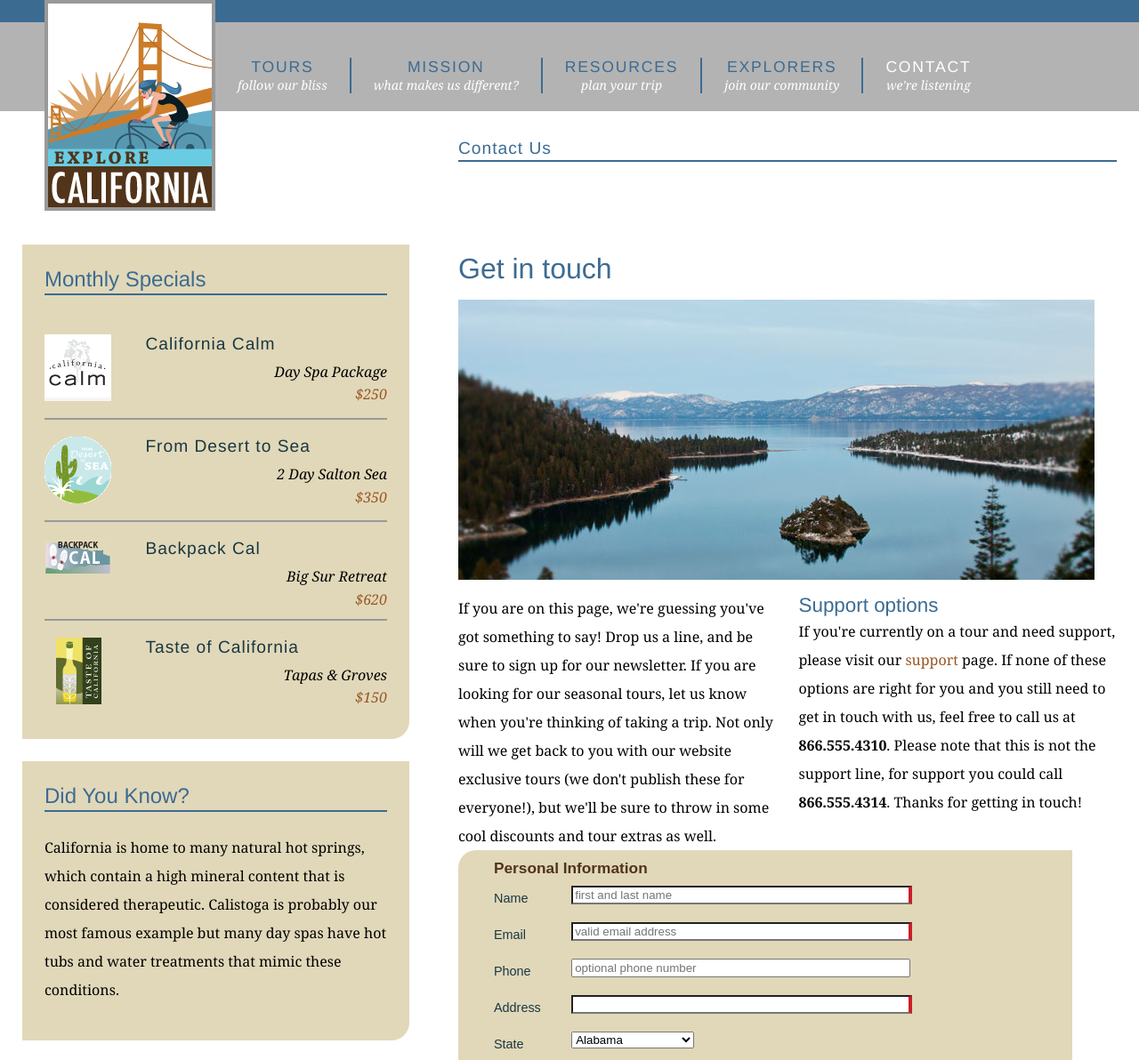
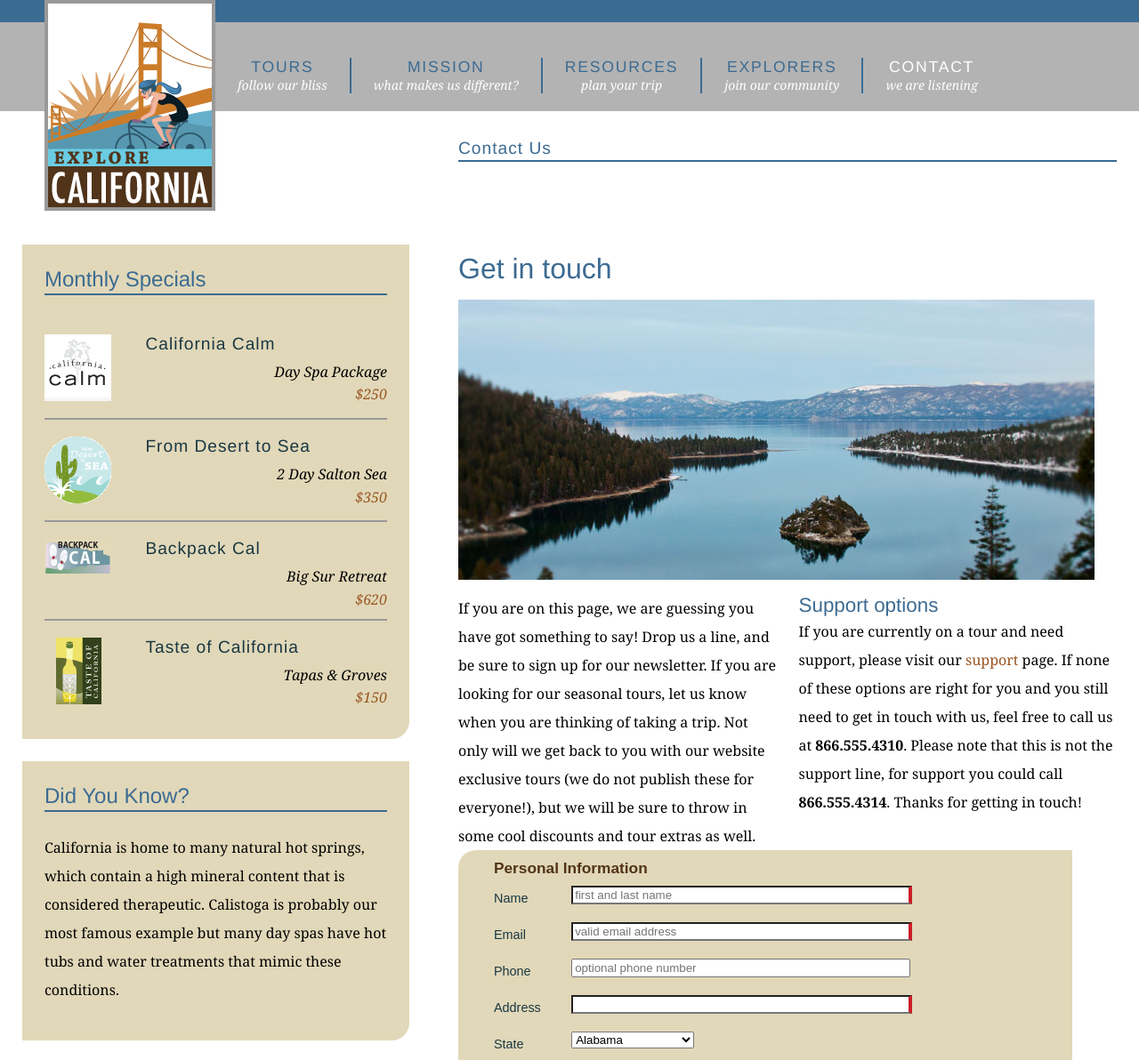
Before and after one commit to VladTop46/explore_california, a plain HTML site: page contact.html in a window 1280 px wide. Shown: the top 1192 px of the page at 89% size. Drawn offline with Linux system fonts and the light colour scheme.

Commit message:
Removed contractions from contact page text

```diff
--- a/contact.html
+++ b/contact.html
@@ -45,7 +45,7 @@
                 <li><a href="explorers/video.html" title="check out our podcast">Video podcast</a></li>
               </ul>
             </li>
-            <li><a href="contact.html" title="contact us" class="current">Contact <br /><span class="tagline">we're listening</span></a>
+            <li><a href="contact.html" title="contact us" class="current">Contact <br /><span class="tagline">we are listening</span></a>
               <ul>
                 <li><a href="support.html" title="need help?">Support</a></li>
               </ul>
@@ -68,10 +68,10 @@
           <h1>Get in touch</h1>
           <img src="assets/images/emerald_bay.jpg" alt="Beautiful Lake Tahoe" class="articleImage" />
           <div class="multiCol">
-            <p>If you are on this page, we're guessing you've got something to say! Drop us a line, and be sure to sign up for our newsletter. If you are looking for our seasonal tours,  let us know when you're thinking of taking a trip. Not only will we get back to you with our website exclusive tours (we don't publish these for everyone!), but we'll be sure to throw in some cool discounts and tour extras as well.</p>
+            <p>If you are on this page, we are guessing you have got something to say! Drop us a line, and be sure to sign up for our newsletter. If you are looking for our seasonal tours,  let us know when you are thinking of taking a trip. Not only will we get back to you with our website exclusive tours (we do not publish these for everyone!), but we will be sure to throw in some cool discounts and tour extras as well.</p>
 
             <h2>Support options</h2>
-            <p>If you're currently on a tour and need support, please visit our <a href="support.html">support</a> page. If none of these options are right for you and you still need to get in touch with us, feel free to call us at<span class="phone"> <strong>866.555.4310</strong>. Please note that this is not the support line, for support you could call </span><strong>866.555.4314</strong>. Thanks for getting in touch!</p>
+            <p>If you are currently on a tour and need support, please visit our <a href="support.html">support</a> page. If none of these options are right for you and you still need to get in touch with us, feel free to call us at<span class="phone"> <strong>866.555.4310</strong>. Please note that this is not the support line, for support you could call </span><strong>866.555.4314</strong>. Thanks for getting in touch!</p>
           </div>
 
           <form id="frmContact" name="frmContact" method="post" action="contact_process.html">
@@ -207,7 +207,7 @@
                 <label for="comments">Comments</label><br />
                 <textarea name="comments2" id="comments" cols="45" rows="5" tabindex="270"></textarea>
               </p>
-              <p>Would you like to receive our monthly tour specials newsletter? No, we don't spam or share your information with anyone else. Read our <a href="privacy.html">privacy policy</a>.</p>
+              <p>Would you like to receive our monthly tour specials newsletter? No, we do not spam or share your information with anyone else. Read our <a href="privacy.html">privacy policy</a>.</p>
               <p>
                 <input type="radio" name="newsletter" id="newsletter_yes" value="yes" tabindex="280">
                 <label for="newsletter_yes" class="inline break">Please send me the newsletter!</label>
```
